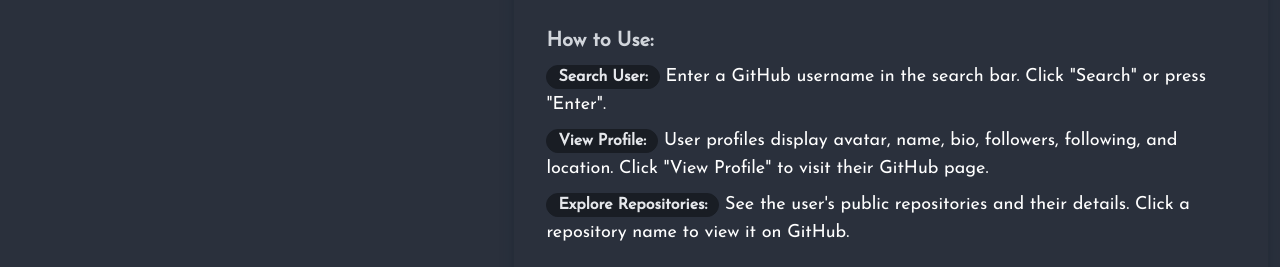
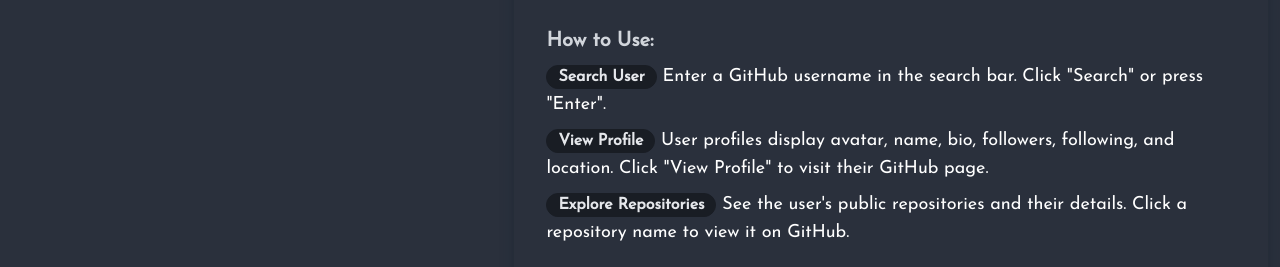
Before and after one commit to zael-mab/githubFinder, a Next.js app: page / in a window 1280 px wide. Shown: the part 201-468 px from the top of the page. Built offline with nearby package versions, Linux system fonts and the light colour scheme.

Commit message:
fix typo

```diff
--- a/src/component/userSearch/HowToUse.tsx
+++ b/src/component/userSearch/HowToUse.tsx
@@ -14,13 +14,13 @@ const HowToUse = () => {
             <h2 className='mb-2 text-lg font-semibold text-gray-300 md:text-xl'>How to Use:</h2>
             <ol className='text-sm list-inside md:text-lg'>
               <li className='mb-2'>
-                <span className='font-semibold text-gray-200 badge md:badge-lg'>Search User:</span> Enter a GitHub username in the search bar. Click &quot;Search&quot; or press &quot;Enter&quot;.
+                <span className='font-semibold text-gray-200 badge md:badge-lg'>Search User</span> Enter a GitHub username in the search bar. Click &quot;Search&quot; or press &quot;Enter&quot;.
               </li>
               <li className='mb-2'>
-                <span className='font-semibold text-gray-200 badge md:badge-lg'>View Profile:</span> User profiles display avatar, name, bio, followers, following, and location. Click &quot;View Profile&quot; to visit their GitHub page.
+                <span className='font-semibold text-gray-200 badge md:badge-lg'>View Profile</span> User profiles display avatar, name, bio, followers, following, and location. Click &quot;View Profile&quot; to visit their GitHub page.
               </li>
               <li className='mb-2'>
-                <span className='font-semibold text-gray-200 badge md:badge-lg'>Explore Repositories:</span> See the user&apos;s public repositories and their details. Click a repository name to view it on GitHub.
+                <span className='font-semibold text-gray-200 badge md:badge-lg'>Explore Repositories</span> See the user&apos;s public repositories and their details. Click a repository name to view it on GitHub.
               </li>
             </ol>
           </div>
```
